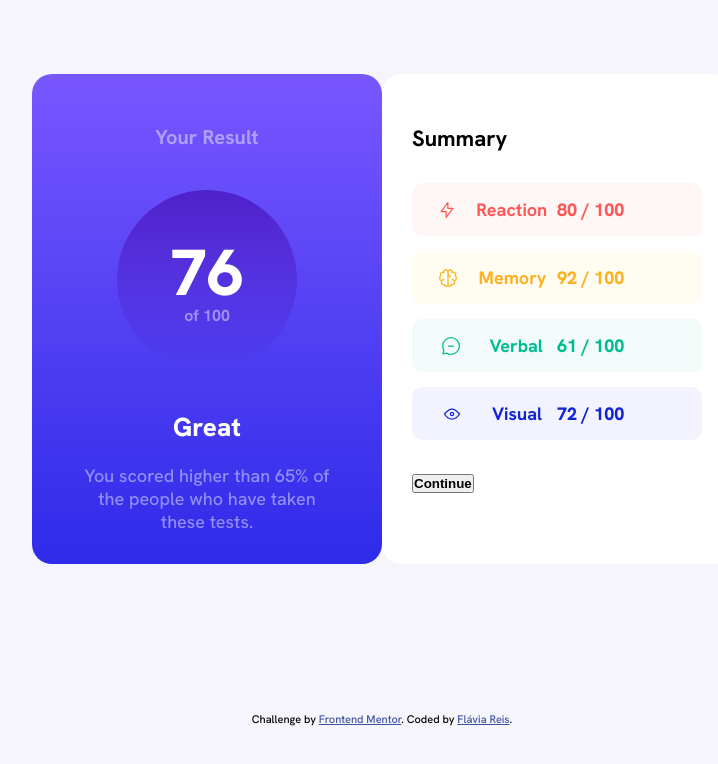
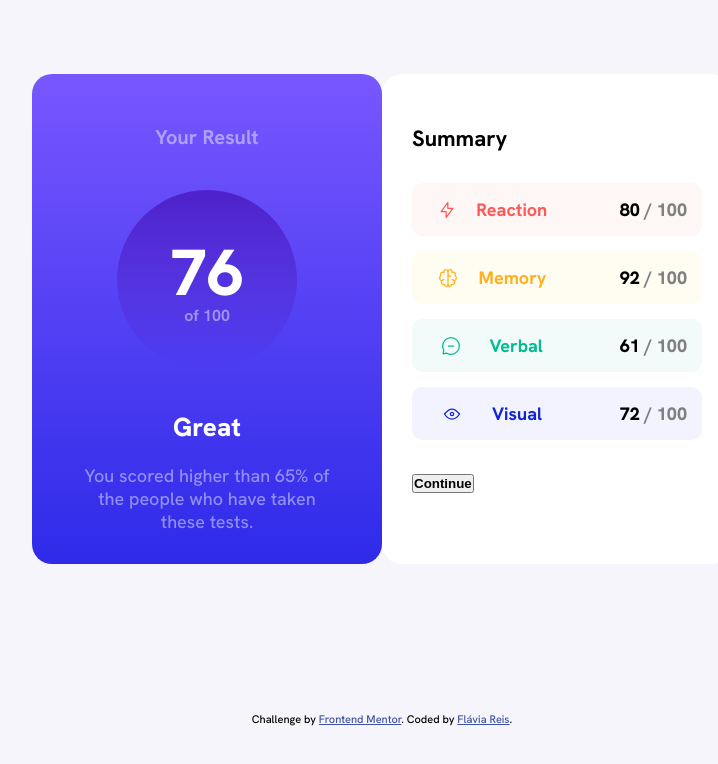
Before and after one commit to flaviare1s/results-summary-component, a plain HTML site: page index.html in a window 1280 px wide. Shown: the whole page, without its empty margins (258-976 px from the left). Drawn offline with Linux system fonts and the light colour scheme.

Commit message:
Update style and index

```diff
--- a/index.html
+++ b/index.html
@@ -35,7 +35,7 @@
             <p class="bold">Reaction</p>
           </div>
           <div class="attrib-right">
-            <p class="extra-bold">80 / 100</p>
+            <p class="extra-bold black end">80 <span class="gray">/ 100</span></p>
           </div>
         </div>
         <div class="attribute att2">
@@ -44,7 +44,7 @@
             <p class="bold">Memory</p>
           </div>
           <div class="attrib-right">
-            <p class="extra-bold">92 / 100</p>
+            <p class="extra-bold black end">92 <span class="gray">/ 100</span></p>
           </div>
         </div>
         <div class="attribute att3">
@@ -53,7 +53,7 @@
             <p class="bold">Verbal</p>
           </div>
           <div class="attrib-right">
-            <p class="extra-bold">61 / 100</p>
+            <p class="extra-bold black end">61 <span class="gray">/ 100</span></p>
           </div>
         </div>
         <div class="attribute att4">
@@ -62,7 +62,7 @@
             <p class="bold">Visual</p>
           </div>
           <div class="attrib-right">
-            <p class="extra-bold">72 / 100</p>
+            <p class="extra-bold black end">72 <span class="gray">/ 100</span></p>
           </div>
 
         </div>
--- a/style.css
+++ b/style.css
@@ -153,6 +153,18 @@ body {
     font-weight: 800;
 }
 
+.black {
+    color: black;
+}
+
+.end {
+    text-align: end;
+}
+
+.gray {
+    color: gray;
+}
+
 @media screen and (max-width:600px) {
    .card {
     width: 90vw;
```
